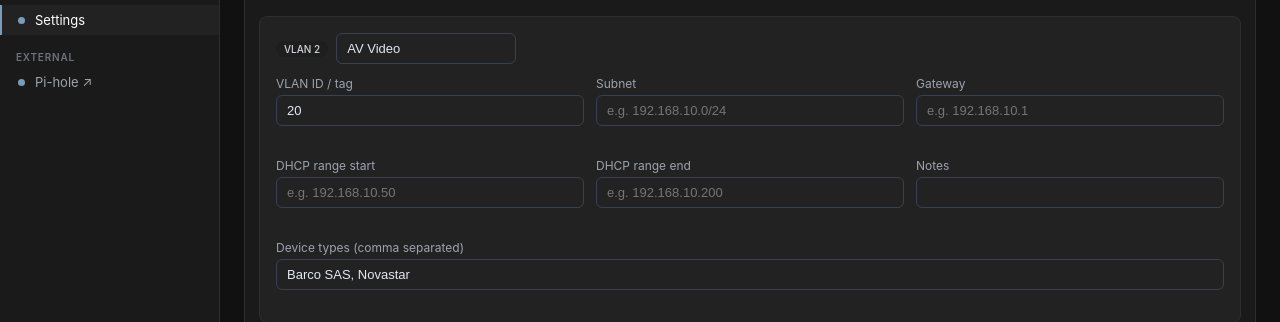
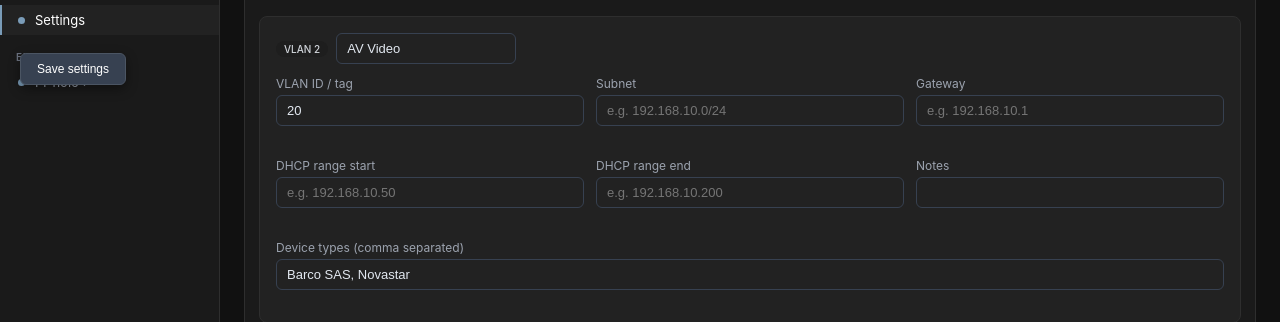
Before and after one commit to chriswarren85/NetPi, a Flask app: page /tools/settings in a window 1280 px wide. Shown: the part 695-1017 px from the top of the page. Run offline with Flask 3, Linux system fonts and the light colour scheme; data that the repository does not hold is empty; some libraries are stand-ins or nearby versions.

Commit message:
Add fixed Save Settings button at bottom-left of settings page
Always visible while scrolling; submits the same settings form.

Co-Authored-By: Claude Sonnet 4.6 <noreply@anthropic.com>

```diff
--- a/templates/settings.html
+++ b/templates/settings.html
@@ -4,7 +4,7 @@
 <div class="page-title">Settings</div>
 <div class="page-sub">Global project configuration — all tools use these settings</div>
 <div id="success" class="success-msg">Settings saved successfully.</div>
-<form method="POST" action="/tools/settings">
+<form id="settings-form" method="POST" action="/tools/settings">
   <div class="panel">
     <div class="panel-header">Project info</div>
     <div class="panel-body">
@@ -142,6 +142,11 @@
   </div>
   <button type="submit" class="btn btn-primary">Save settings</button>
 </form>
+
+<button type="button" onclick="document.getElementById('settings-form').submit()"
+  style="position:fixed;bottom:1.25rem;left:1.25rem;z-index:1000;padding:8px 16px;background:#374151;border:1px solid #4b5563;border-radius:6px;color:#fff;font-size:12px;font-weight:500;cursor:pointer;box-shadow:0 4px 12px rgba(0,0,0,.4)">
+  Save settings
+</button>
 
 <div class="panel" style="margin-top:1rem">
   <div class="panel-header" style="display:flex;justify-content:space-between;align-items:center">
```
